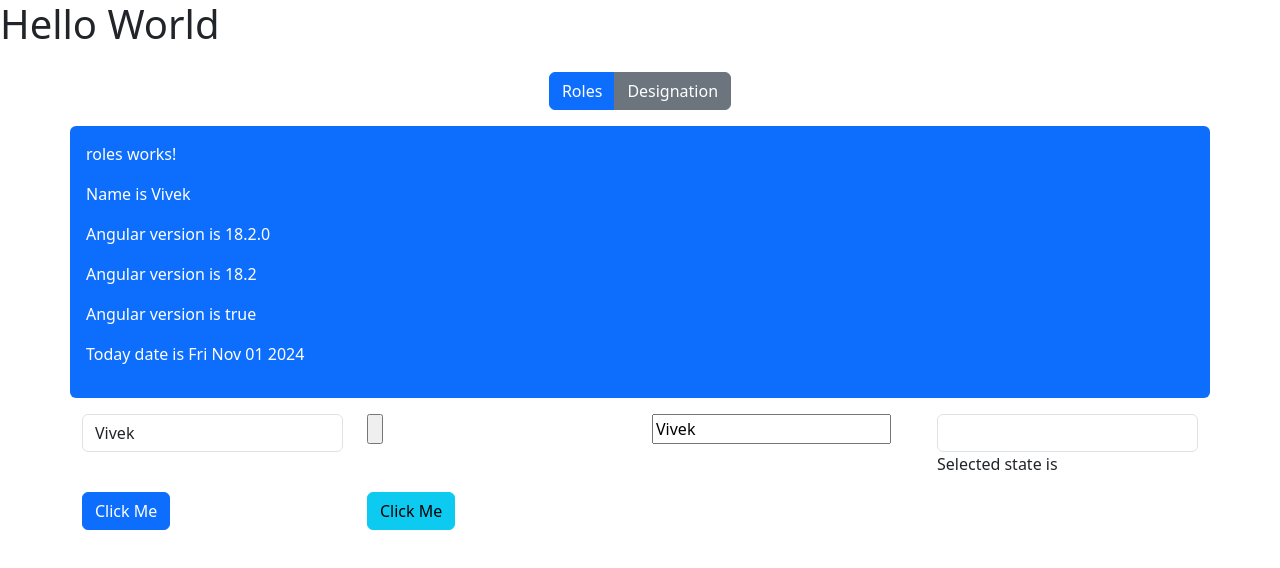
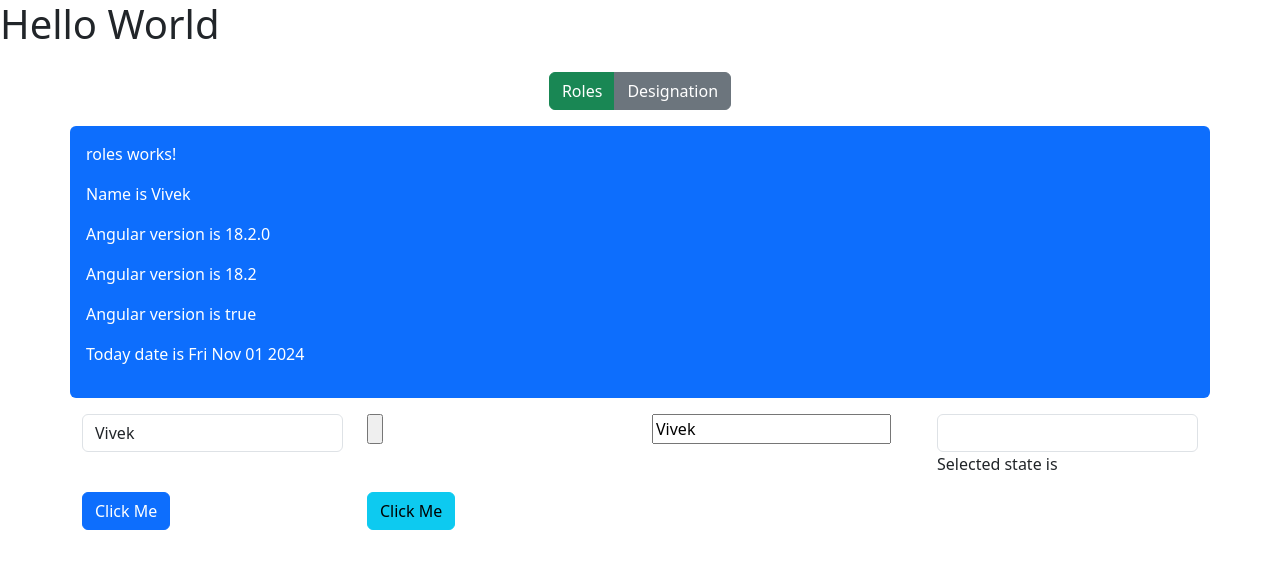
Before and after one commit to rahmanizum/learining_partner, an Angular app: page / in a window 1280 px wide. Shown: the top 568 px of the page. Built offline with nearby package versions, Linux system fonts and the light colour scheme.

Commit message:
use of ngClass

```diff
--- a/src/app/components/master/master.component.html
+++ b/src/app/components/master/master.component.html
@@ -3,8 +3,8 @@
 <div class="row">
     <div class="col-12 text-center p-3">
         <div class="btn-group" role="group">
-            <button type="button" class="btn btn-primary" (click)="changeComponent('Roles')">Roles</button>
-            <button type="button" class="btn btn-secondary" (click)="changeComponent('Designation')">Designation</button>
+            <button type="button" class="btn"[ngClass]="currentComponent == 'Roles' ? 'btn-success' : 'btn-secondary'" (click)="changeComponent('Roles')">Roles</button>
+            <button type="button" class="btn btn" [ngClass]="currentComponent == 'Designation' ? 'btn-success' : 'btn-secondary'" (click)="changeComponent('Designation')">Designation</button>
         </div>
     </div>
 </div>
```
